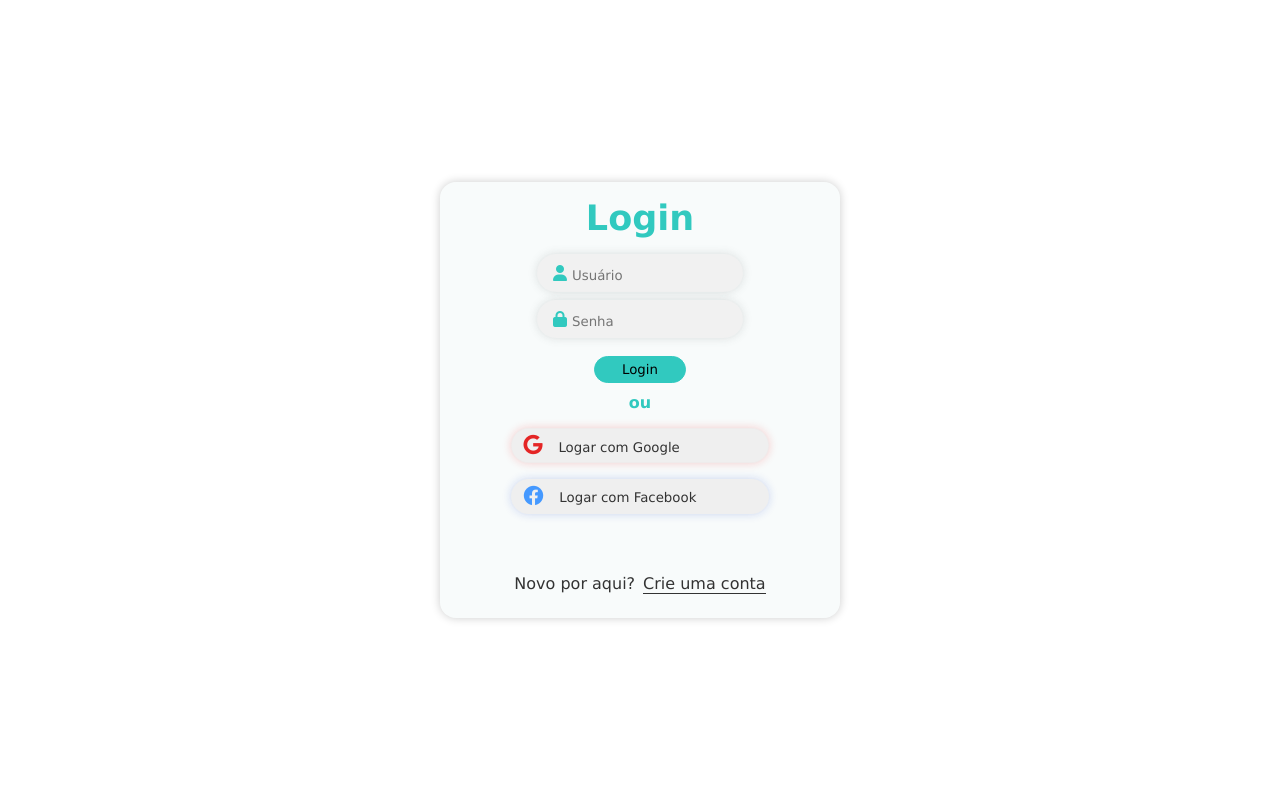
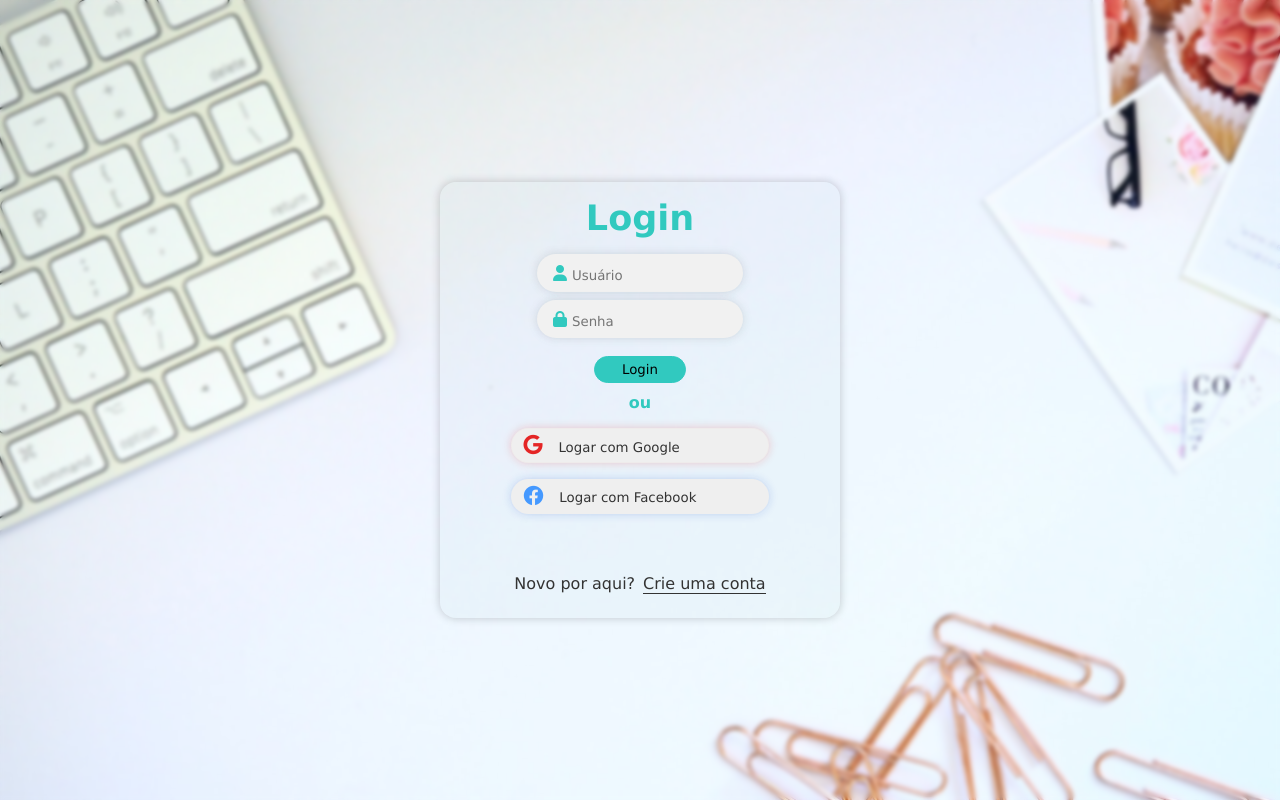
Before and after one commit to AlineSimoncello/LoginPage, a plain HTML site: page index.html in a window 1280 px wide. Drawn offline with Linux system fonts and the light colour scheme.

Commit message:
correção CSS

```diff
--- a/style.css
+++ b/style.css
@@ -6,7 +6,7 @@
 }
 
 body {
-    background-image: url('/img/back01.gif') no-repeat center center fixed;
+    background: url('/img/fundo02.jpg') no-repeat center center fixed;
     background-size: cover;
     backdrop-filter: blur(2px);
 }
```
